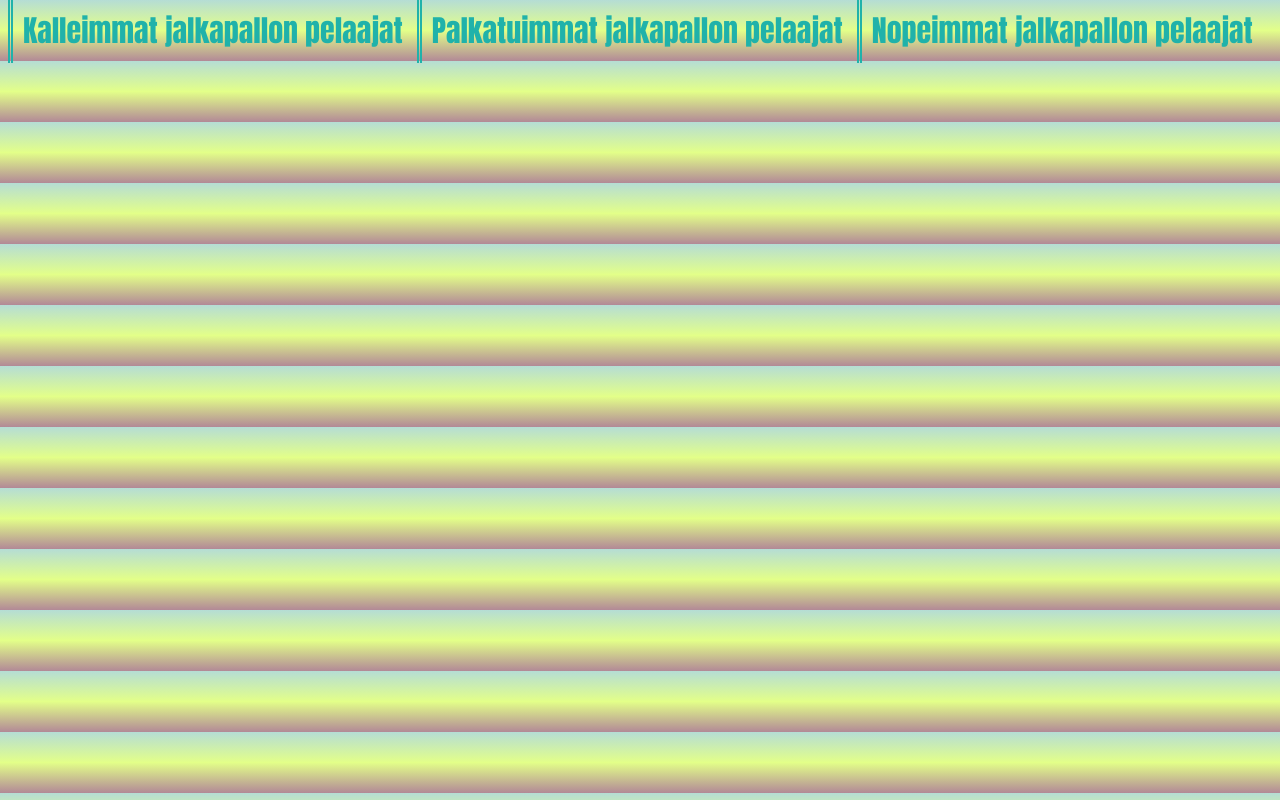
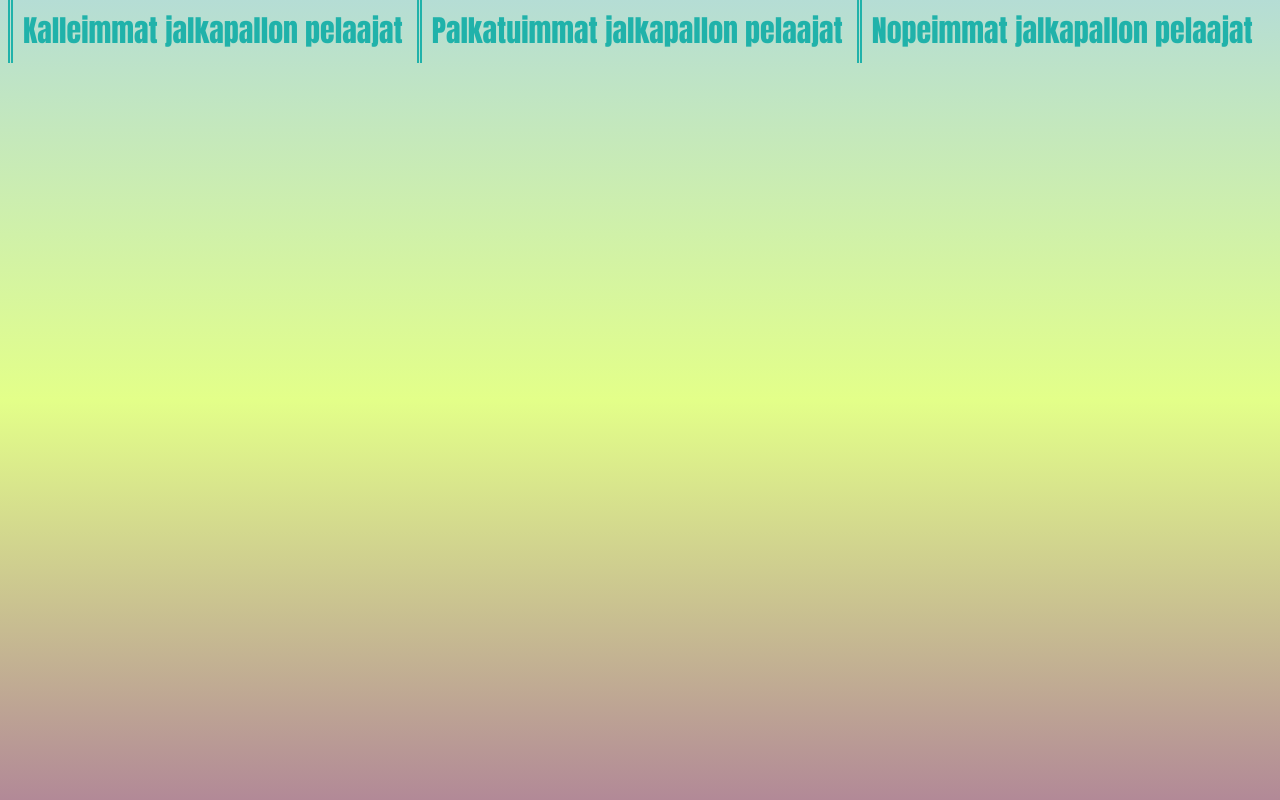
Before and after one commit to jalkapallo/top10, a plain HTML site: page __index.html in a window 1280 px wide. Drawn offline with Linux system fonts and the light colour scheme.

Commit message:
Update styles.css

```diff
--- a/styles/styles.css
+++ b/styles/styles.css
@@ -1,5 +1,8 @@
+body,html {
+ min-height:100%;
+}
 body {
-	margin-top: 30px:;
+ position:relative;
 background: rgb(181,221,213); /* Old browsers */
 background: -moz-linear-gradient(top,  rgba(181,221,213,1) 0%, rgba(227,255,137,1) 50%, rgba(178,137,151,1) 100%); /* FF3.6+ */
 background: -webkit-gradient(linear, left top, left bottom, color-stop(0%,rgba(181,221,213,1)), color-stop(50%,rgba(227,255,137,1)), color-stop(100%,rgba(178,137,151,1))); /* Chrome,Safari4+ */
```
